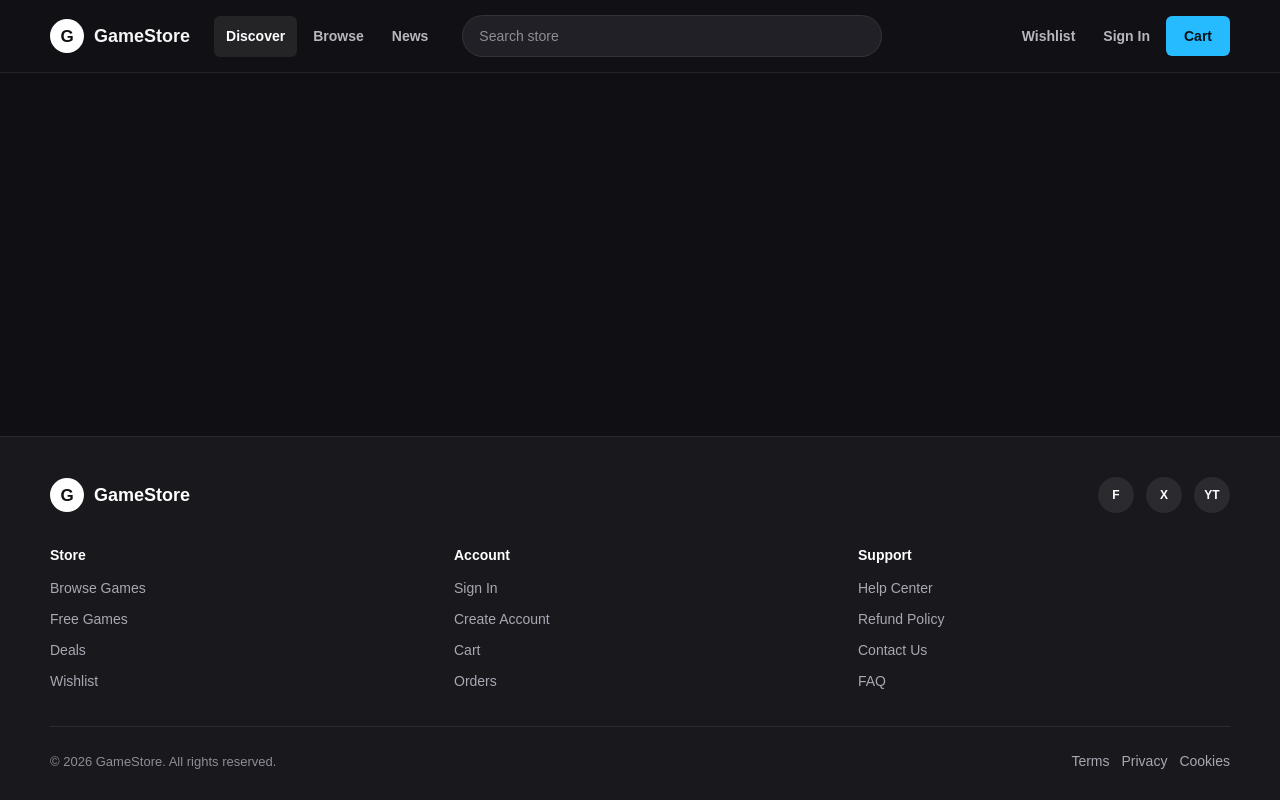
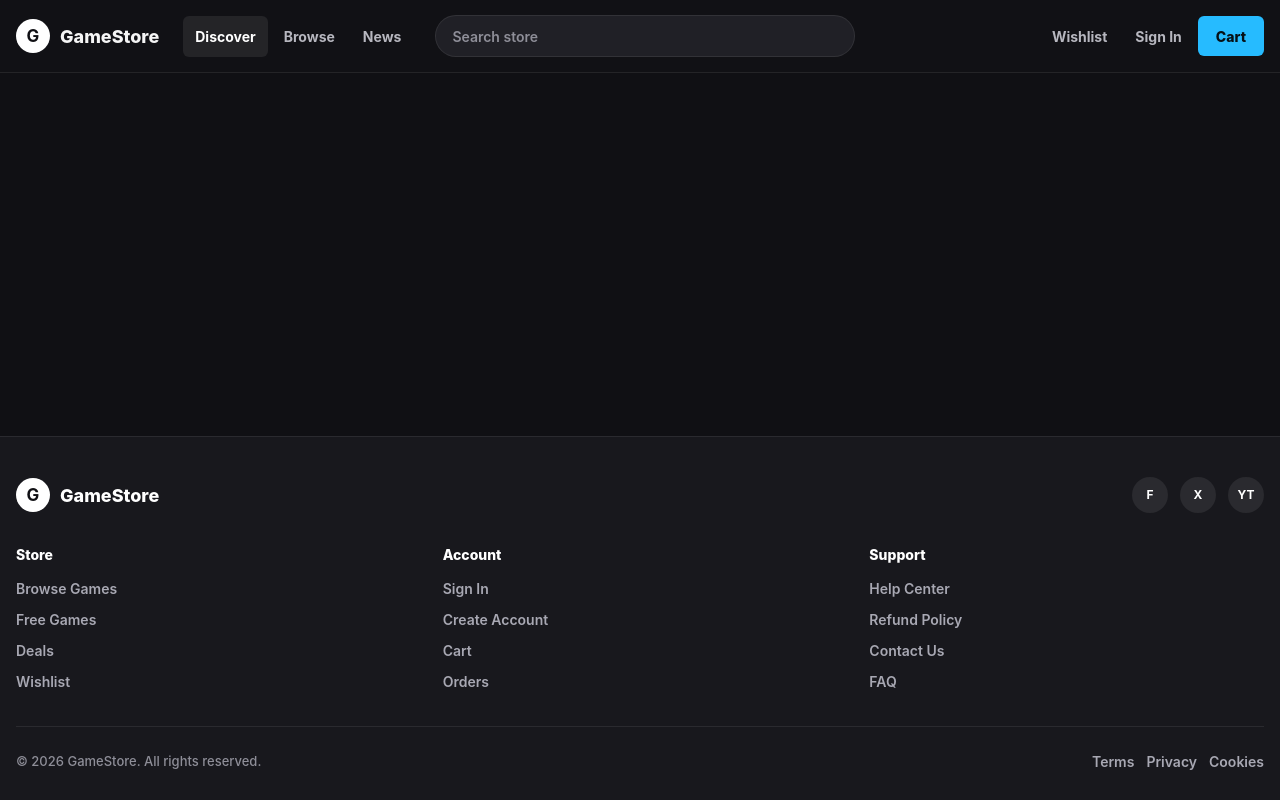
Before and after one commit to arsenibatullin21-web/GameStore, a Django app: template main/templates/main/base.html in a window 1280 px wide. Run offline with Django 5.2, Linux system fonts and the light colour scheme; the template is opened without the code that fills it, so the values that code supplies are empty; some libraries are stand-ins or nearby versions.

Commit message:
small fixes in base.css

```diff
--- a/main/static/css/base.css
+++ b/main/static/css/base.css
@@ -9,7 +9,9 @@ body {
     flex-direction: column;
     background: #101014;
     color: #f5f5f5;
-    font-family: Arial, Helvetica, sans-serif;
+    font-family: "Inter", "Segoe UI", "Montserrat", Arial, Helvetica, sans-serif;
+    font-weight: 500;
+    line-height: 1.5;
 }
 
 a {
@@ -31,7 +33,7 @@ a:hover {
 }
 
 .store-nav {
-    width: min(1180px, calc(100% - 32px));
+    width: min(1800px, calc(100% - 32px));
     min-height: 72px;
     margin: 0 auto;
     display: flex;
@@ -61,6 +63,7 @@ a:hover {
 
 .brand-name {
     font-size: 18px;
+    font-weight: 800;
     letter-spacing: 0;
 }
 
@@ -100,7 +103,7 @@ a:hover {
     border-radius: 6px;
     color: #b7b7bf;
     font-size: 14px;
-    font-weight: 600;
+    font-weight: 700;
     transition: background-color 160ms ease, color 160ms ease;
 }
 
@@ -125,6 +128,7 @@ a:hover {
     background: #202026;
     color: #ffffff;
     font-size: 14px;
+    font-weight: 600;
 }
 
 .store-search input::placeholder {
@@ -146,7 +150,7 @@ a:hover {
     background: #26bbff;
     color: #061016;
     font-size: 14px;
-    font-weight: 700;
+    font-weight: 800;
 }
 
 .btn-download:hover {
@@ -189,7 +193,7 @@ a:hover {
 }
 
 .footer-inner {
-    width: min(1180px, calc(100% - 32px));
+    width: min(1800px, calc(100% - 32px));
     margin: 0 auto;
     padding: 40px 0 28px;
 }
@@ -247,13 +251,14 @@ a:hover {
     margin: 0 0 4px;
     color: #ffffff;
     font-size: 14px;
-    font-weight: 700;
+    font-weight: 800;
 }
 
 .footer-links a,
 .legal-links a {
     color: #a8a8b3;
     font-size: 14px;
+    font-weight: 600;
 }
 
 .footer-links a:hover,
```
Also changed, not shown: main/migrations/0001_initial.py (added).
